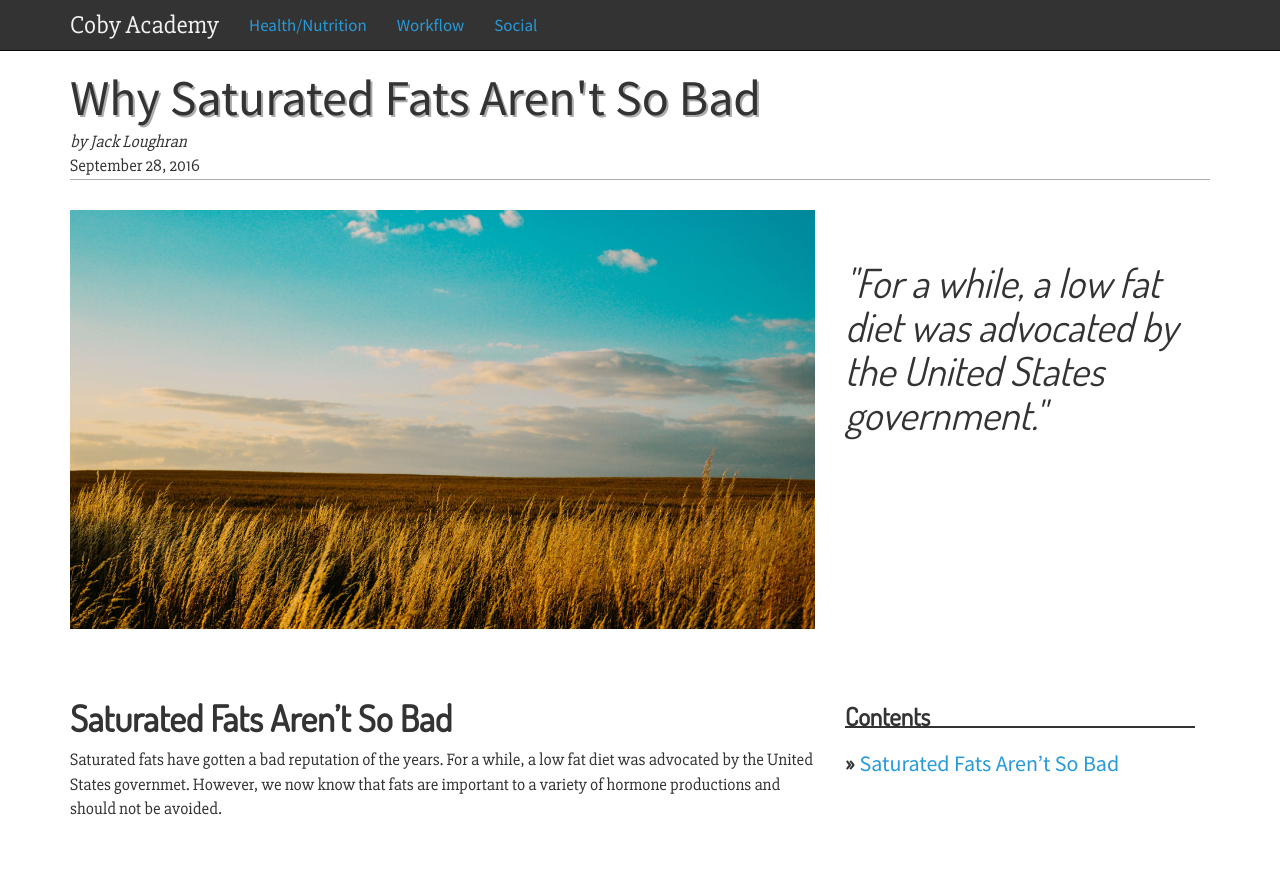
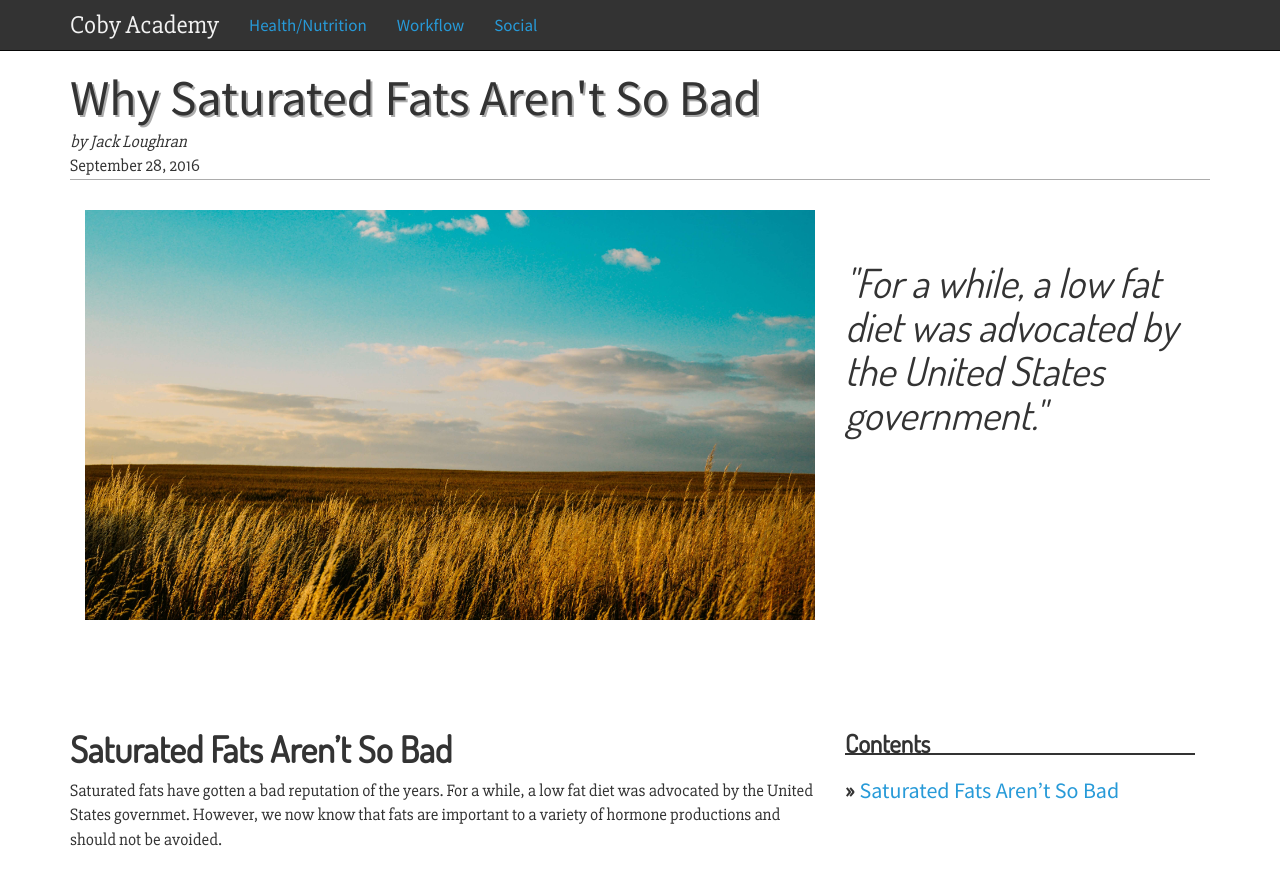
Before and after one commit to jloughran/CobyAcademy, a Jekyll site: the page built from _posts/2016-09-28-why-saturated-fats-arent-so-bad.md, in a window 1280 px wide. Shown: the top 885 px of the page. Built offline with Jekyll 4.4.1, drawn with Linux system fonts in a browser that asks for light colours; nearby versions of some CDN libraries.

Commit message:
new post layout

```diff
--- a/_layouts/post.html
+++ b/_layouts/post.html
@@ -18,16 +18,22 @@
         <i>by {{ page.author }}</i><br />
         {{ page.date | date: '%B %d, %Y' }}
       </p>
+      <div class="top-post">
+        <div class="col-sm-8">
+          <img class="post-image" src="/img/{{ page.category | downcase }}/{{ page.date | date: "%Y-%m-%d" }}-{{ page.title | remove: "'" | remove: " -" | replace: " ", "-" | downcase }}.jpg" />
+        </div>
+        <div class="col-sm-4">
+          <h2 class="post-quote">"{{ page.quote }}"</h2>
+        </div>
+      </div>
       <div class="col-sm-4 col-sm-push-8">
-        <h2 class="post-quote">"{{ page.quote }}"</h2>
         <div class="contents-desktop">
-          <h3 class="contents-title">Contents</h3>
+          <h3 class="contents-title hidden-xs">Contents</h3>
           <ul id="contents-desktop" class="post-contents hidden-xs">
           </ul>
         </div>
       </div>
       <div class="col-sm-8 col-sm-pull-4 post-content">
-        <img class="post-image" src="/img/{{ page.category | downcase }}/{{ page.date | date: "%Y-%m-%d" }}-{{ page.title | remove: "'" | remove: " -" | replace: " ", "-" | downcase }}.jpg" />
         {{ content }}
       </div>
     </div>
--- a/css/main.css
+++ b/css/main.css
@@ -111,7 +111,6 @@
   font-size: 4rem;
   font-style: italic;
   padding-bottom: 50px;
-  height: 473px;
 }
 
 .post-content h1, h2.post-quote {
@@ -196,6 +195,7 @@
   font-weight: bold;
   color: #333;
   margin-bottom: -4px;
+  padding-top: 50px;
 }
 
 .post-content h1, .post-content h2 {
@@ -220,3 +220,7 @@
   font-size: 400% !important;
   font-weight: bold !important;
 }
+
+.top-post {
+  height: 470px;
+}
```
Also changed, not shown: README.md, 6 other files.
